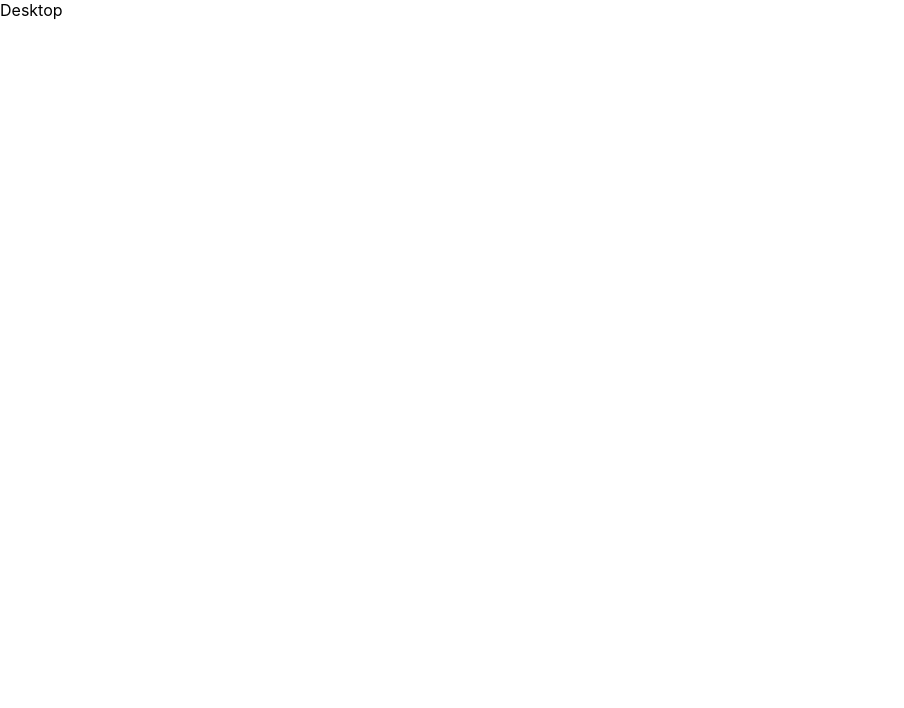
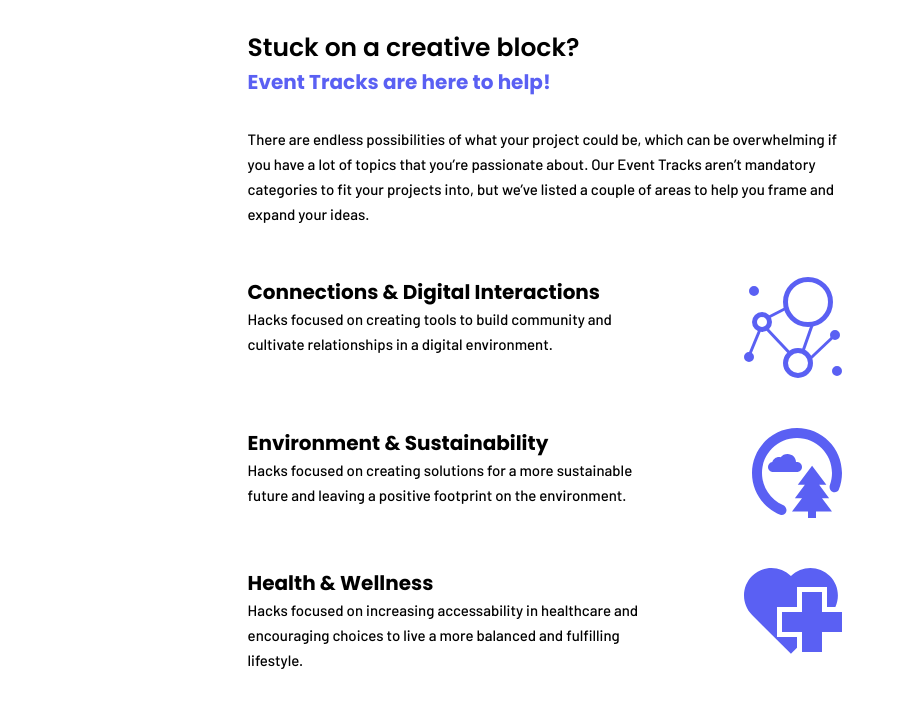
Before and after one commit to sfusurge/z-archived-hackathon, a React (Create React App) app: page / in a window 1280 px wide. Shown: the top 708 px of the page, without its empty margins (0-904 px from the left). Built offline with nearby package versions, Linux system fonts and the light colour scheme.

Commit message:
Corrected padding

```diff
--- a/src/App.js
+++ b/src/App.js
@@ -2,14 +2,15 @@ import { BrowserRouter as Router, Switch, Route } from 'react-router-dom'
 
 import HomeToggle from './components/HomeToggle'
 import styles from './css/App.module.css'
+import EventTracks from './components/EventTracks.js'
+const App = () => {
 
-const App = () => {
   return (
     <div id={styles.app}>
       <Router>
         <Switch>
           <Route path="/">
-            <HomeToggle/>
+          <EventTracks/>
           </Route>
         </Switch>
       </Router>
--- a/src/css/EventTracks.module.css
+++ b/src/css/EventTracks.module.css
@@ -1,18 +1,11 @@
-.container{
-    width: 594px;
-    padding-top: 29px;
-    padding-bottom: 72px;
-    padding-left: 30px;
-    padding-right: 38px;
-}
-
-.container{
-    padding-left: 17%;
-    padding-right: 17%;
+.container {
+  width: 62%;
+  margin-left: 17%;
+  margin-right: 17%;
 }
 
 @media only screen and (min-width: 900px) {
-    .container{
+  .container {
     width: 594px;
     padding-top: 29px;
     padding-bottom: 72px;
@@ -21,14 +14,14 @@
   }
 }
 
-.descriptionsContainer{
+.descriptionsContainer {
   display: flex;
   justify-content: space-between;
   margin-top: 50px;
 }
 
 .titleContainer {
-    width: 60%;
+  width: 71%;
 }
 
 .headerFont {
@@ -40,40 +33,39 @@
   font: var(--font-body);
   line-height: 25px;
   margin: 0;
-
 }
 
-.connectionsTrackImg{
+.connectionsTrackImg {
   width: 98px;
   height: 101px;
   background-image: url('../assets/light/connections-track-light.svg');
 }
 
-[data-theme="dark"] .connectionsTrackImg{
+[data-theme='dark'] .connectionsTrackImg {
   width: 98px;
   height: 101px;
   background-image: url('../assets/dark/connectionsTrack-dark.svg');
 }
 
-.environmentImg{
+.environmentImg {
   width: 90px;
   height: 90px;
   background-image: url('../assets/light/environmentTrack-light.svg');
 }
 
-[data-theme="dark"] .environmentImg{
+[data-theme='dark'] .environmentImg {
   width: 90px;
   height: 90px;
   background-image: url('../assets/dark/environmentTrack-dark.svg');
 }
 
-.healthImg{
+.healthImg {
   width: 98px;
   height: 86px;
   background-image: url('../assets/light/healthTrack-light.svg');
 }
 
-[data-theme="dark"] .healthImg{
+[data-theme='dark'] .healthImg {
   width: 98px;
   height: 86px;
   background-image: url('../assets/dark/healthTrack-dark.svg');
--- a/src/css/EventTracksHeader.module.css
+++ b/src/css/EventTracksHeader.module.css
@@ -1,9 +1,9 @@
-.headerFont{
+.headerFont {
   font: var(--font-header);
   margin: 0;
 }
 
-.subHeaderFont{
+.subHeaderFont {
   font: var(--font-sub-header);
   color: var(--color-text-header);
   margin: 0;
```
Also changed, not shown: src/css/Footer.module.css (+10 -10 lines). Lines whose indentation alone changed are shown as unchanged.
